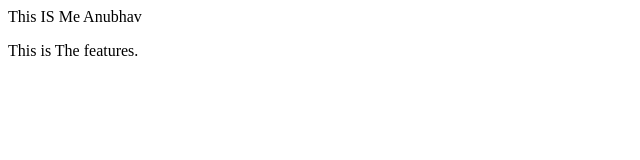
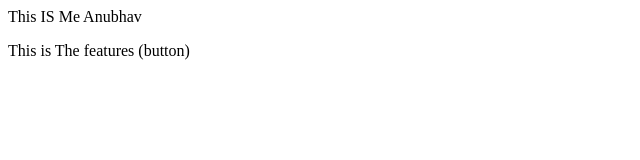
Before and after one commit to Anubhav1508/Localrepo, a plain HTML site: page index.html in a window 1280 px wide. Shown: the full height of the page, 0-640 px from the left. Drawn offline with Linux system fonts and the light colour scheme.

```diff
--- a/index.html
+++ b/index.html
@@ -1,2 +1,2 @@
 <p> This IS Me Anubhav</p>
-<p> This is The features.</p>
+<p> This is The features (button) </p>
```
